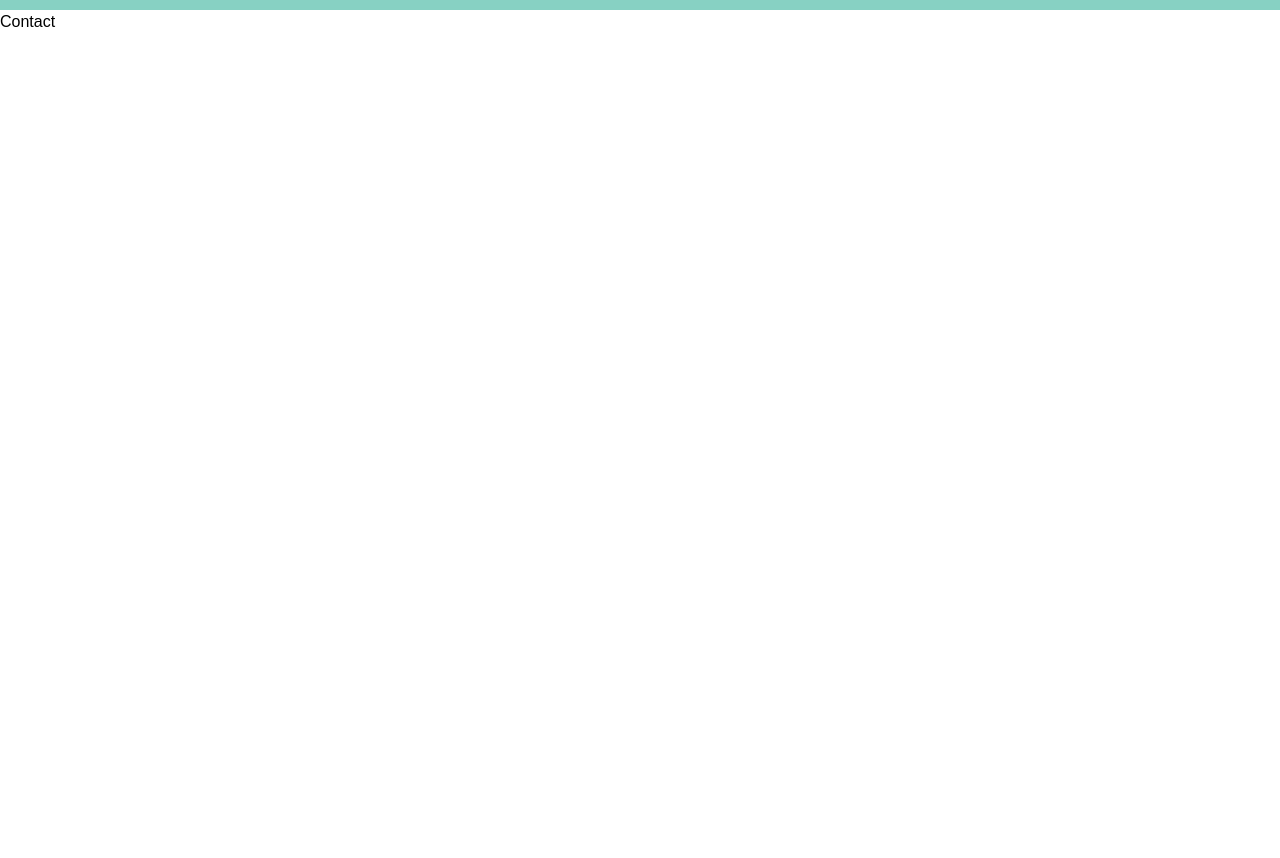
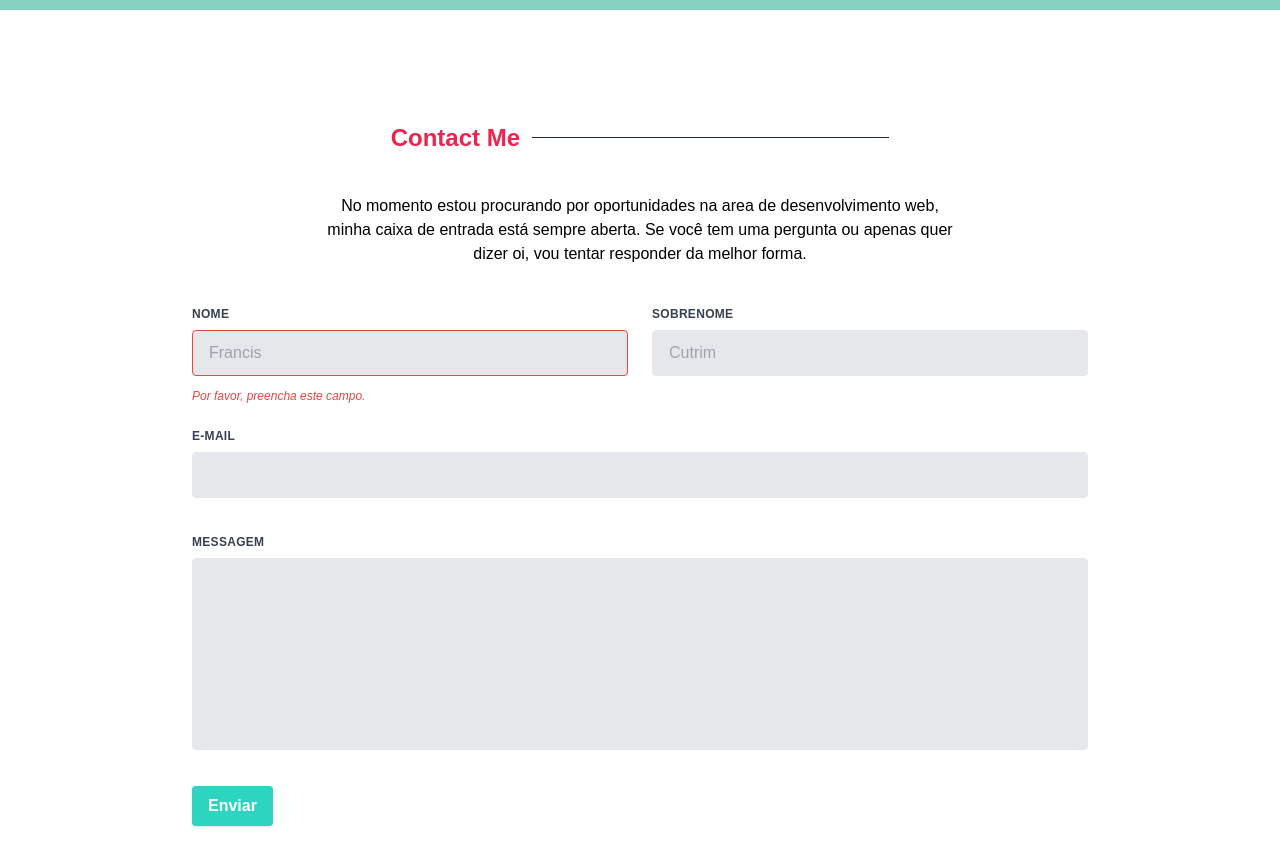
Before and after one commit to walaceborges/Portfolio, a React (Create React App) app: page / in a window 1280 px wide. Shown: the part 2440-3298 px from the top of the page. Before the commit the page ends 2474 px from the top, so only its background shows below. Built offline with nearby package versions, Linux system fonts and the light colour scheme.

Commit message:
fix: solucionando os problemas de alguns warnings

```diff
--- a/src/Components/About.jsx
+++ b/src/Components/About.jsx
@@ -16,7 +16,7 @@ function About() {
             </h2>
             <hr className='w-2/3 border-separate border-gray-800 md:w-11/12'></hr>
           </div>
-          <div className='pt-10 text-sm text-justify md:text-base'>
+          <div className='pt-10 text-sm text-justify md:text-base' id='about'>
             <p className=''>
             Olá, meu nome é <b>Walace</b> e gosto de desenvolver experiencias para o usuario. Meu interesse em desenvolvimento web começou em 2019, quando comecei a pesquisar como eram feitas as estruturas de paginas na internet, desde então, comecei a estudar sozinho <i>HTML e CSS</i> e logo após decidi cursar minha primeira faculdade na área de tecnologia
             </p>
@@ -41,10 +41,10 @@ function About() {
             Conecte-se comigo
             </p>
           <div className='pt-3 flex'>
-            <a href="https://github.com/walaceborges" target="_blank">
+            <a href="https://github.com/walaceborges" target="_blank" rel="noreferrer">
               <img className="w-16 pr-3"src={ gitHubImg } alt="github" />
             </a>
-            <a href="https://www.linkedin.com/in/walace-borges/" target="_blank">
+            <a href="https://www.linkedin.com/in/walace-borges/" target="_blank" rel="noreferrer">
               <img className="w-16 pl-3"src={ linkedinImg } alt="linkedin" />
             </a>
           </div>
--- a/src/Components/Carousel.jsx
+++ b/src/Components/Carousel.jsx
@@ -1,4 +1,4 @@
-import React, { useRef, useState } from "react";
+// import React, { useRef, useState } from "react";
 // Import Swiper React components
 import { Swiper, SwiperSlide } from "swiper/react";
 
@@ -42,7 +42,7 @@ function Carousel() {
             <p class="my-3 font-normal text-sm text-violet-600 text-center md:text-lg">
               #HTML #CSS #Bootstrap #Javascript
             </p>
-            <a href="https://github.com/walaceborges/adzuna" target="_blank">
+            <a href="https://github.com/walaceborges/adzuna" target="_blank" rel="noreferrer">
               <button
                 type="button"
                 class="text-white bg-blue-700 hover:bg-blue-800 focus:ring-4 focus:ring-blue-300 font-medium rounded-lg text-sm px-5 py-2.5 text-center mr-2 mb-2 dark:bg-blue-600 dark:hover:bg-blue-700 dark:focus:ring-blue-800"
@@ -50,7 +50,7 @@ function Carousel() {
                 Codigo
               </button>
             </a>
-            <a href="https://ejobs.vercel.app/#" target="_blank">
+            <a href="https://ejobs.vercel.app/#" target="_blank" rel="noreferrer">
               <button
                 type="button"
                 class="text-white bg-blue-700 hover:bg-blue-800 focus:ring-4 focus:ring-blue-300 font-medium rounded-lg text-sm px-5 py-2.5 text-center mr-2 mb-2 dark:bg-blue-600 dark:hover:bg-blue-700 dark:focus:ring-blue-800"
--- a/src/Components/Contact.jsx
+++ b/src/Components/Contact.jsx
@@ -1,9 +1,112 @@
-import React from 'react'
+import React from "react";
 
 function Contact() {
   return (
-    <div>Contact</div>
-  )
+    <div className="w-screen md:h-full md:w-full flex flex-col py-8 md:pt-28">
+      <div className="md:w-11/11 ">
+        <div className="flex items-center justify-center md:px-96 -mx-3">
+          <h2 className="text-xl font-semibold whitespace-nowrap pr-3 text-[#ED254E] md:text-2xl">
+            Contact Me
+          </h2>
+          <hr className="w-48 border-separate border-gray-800 md:w-8/12"></hr>
+        </div>
+        <div className="flex flex-col items-center pt-10">
+          <div className="text-center w-11/12 md:w-3/6 -mx-3">
+            <p className="text-sm font-medium md:text-base">
+              No momento estou procurando por oportunidades na area de
+              desenvolvimento web, minha caixa de entrada está sempre aberta. Se
+              você tem uma pergunta ou apenas quer dizer oi, vou tentar responder
+              da melhor forma.
+            </p>
+          </div>
+        </div>
+        <div className="flex justify-center pt-10">
+          <form
+            target="_blank"
+            action="https://formsubmit.co/ca32b4dd6f1ba09172d64ddf5a2ade6a"
+            method="POST"
+            className="w-80 md:w-full max-w-2xl md:max-w-4xl"
+          >
+            <div class="flex flex-wrap -mx-3 mb-6">
+              <div class="w-full md:w-1/2 px-3 mb-6 md:mb-0">
+                <label
+                  class="block uppercase tracking-wide text-gray-700 text-xs font-bold mb-2"
+                  for="grid-first-name"
+                >
+                  Nome
+                </label>
+                <input
+                  class="appearance-none block w-full bg-gray-200 text-gray-700 border border-red-500 rounded py-3 px-4 mb-3 leading-tight focus:outline-none focus:bg-white"
+                  id="grid-first-name"
+                  type="text"
+                  placeholder="Francis"
+                  required
+                />
+                <p class="text-red-500 text-xs italic">
+                  Por favor, preencha este campo.
+                </p>
+              </div>
+              <div class="w-full md:w-1/2 px-3">
+                <label
+                  class="block uppercase tracking-wide text-gray-700 text-xs font-bold mb-2"
+                  for="grid-last-name"
+                >
+                  Sobrenome
+                </label>
+                <input
+                  class="appearance-none block w-full bg-gray-200 text-gray-700 border border-gray-200 rounded py-3 px-4 leading-tight focus:outline-none focus:bg-white focus:border-gray-500"
+                  id="grid-last-name"
+                  type="text"
+                  placeholder="Cutrim"
+                  required
+                />
+              </div>
+            </div>
+            <div class="flex flex-wrap -mx-3 mb-6">
+              <div class="w-full px-3">
+                <label
+                  class="block uppercase tracking-wide text-gray-700 text-xs font-bold mb-2"
+                  for="grid-password"
+                >
+                  E-mail
+                </label>
+                <input
+                  class="appearance-none block w-full bg-gray-200 text-gray-700 border border-gray-200 rounded py-3 px-4 mb-3 leading-tight focus:outline-none focus:bg-white focus:border-gray-500"
+                  id="email"
+                  type="email"
+                  required
+                />
+              </div>
+            </div>
+            <div class="flex flex-wrap -mx-3 mb-6">
+              <div class="w-full px-3">
+                <label
+                  class="block uppercase tracking-wide text-gray-700 text-xs font-bold mb-2"
+                  for="grid-password"
+                >
+                  Messagem
+                </label>
+                <textarea
+                  class=" no-resize appearance-none block w-full bg-gray-200 text-gray-700 border border-gray-200 rounded py-3 px-4 mb-3 leading-tight focus:outline-none focus:bg-white focus:border-gray-500 h-48 resize-none"
+                  id="message"
+                ></textarea>
+              </div>
+            </div>
+            <div class="md:flex md:items-center">
+              <div class="md:w-1/3">
+                <button
+                  class="shadow bg-teal-400 hover:bg-teal-400 focus:shadow-outline focus:outline-none text-white font-bold py-2 px-4 rounded"
+                  type="submit"
+                >
+                  Enviar
+                </button>
+              </div>
+            </div>
+          </form>
+        </div>
+      </div>
+    </div>
+  );
 }
 
 export default Contact;
--- a/src/Components/Header.jsx
+++ b/src/Components/Header.jsx
@@ -8,7 +8,7 @@ function Header() {
   return (
     <nav className="absolute top-0 w-full bg-rich-black border-gray-200 px-2 sm:px-4 py-6">
       <div className="container flex flex-wrap justify-between items-center mx-auto">
-        <a href="#" className="flex">
+        <a href="home" className="flex">
           <span className="pl-2 md:pl-0 self-center text-2xl font-black font-mont-serrat whitespace-nowrap text-white">
             Wal<span className="text-[#D9E76C]">.</span>
           </span>
@@ -51,7 +51,7 @@ function Header() {
           <ul className="flex flex-col mt-4 md:flex-row md:space-x-8 md:mt-0 md:text-sm md:font-extrabold font-mont-serrat">
             <li>
               <a
-                href="#"
+                href="home"
                 className="block py-2 pr-4 pl-3 text-white border-b border-gray-100 hover:bg-gray-50 md:hover:bg-transparent md:border-0 md:hover:text-blue-700 md:p-0 dark:text-gray-400 md:dark:hover:text-white dark:hover:bg-gray-700 dark:hover:text-white md:dark:hover:bg-transparent dark:border-gray-700"
               >
                 HOME
@@ -59,7 +59,7 @@ function Header() {
             </li>
             <li>
               <a
-                href="#"
+                href="about"
                 className="block py-2 pr-4 pl-3 text-white border-b border-gray-100 hover:bg-gray-50 md:hover:bg-transparent md:border-0 md:hover:text-blue-700 md:p-0 dark:text-gray-400 md:dark:hover:text-white dark:hover:bg-gray-700 dark:hover:text-white md:dark:hover:bg-transparent dark:border-gray-700"
               >
                 ABOUT
@@ -67,7 +67,7 @@ function Header() {
             </li>
             <li>
               <a
-                href="#"
+                href="projects"
                 className="block py-2 pr-4 pl-3 text-white border-b border-gray-100 hover:bg-gray-50 md:hover:bg-transparent md:border-0 md:hover:text-blue-700 md:p-0 dark:text-gray-400 md:dark:hover:text-white dark:hover:bg-gray-700 dark:hover:text-white md:dark:hover:bg-transparent dark:border-gray-700"
               >
                 PROJECTS
@@ -75,7 +75,7 @@ function Header() {
             </li>
             <li>
               <a
-                href="#"
+                href="contact"
                 className="block py-2 pr-4 pl-3 text-white hover:bg-gray-50 md:hover:bg-transparent md:border-0 md:hover:text-blue-700 md:p-0 dark:text-gray-400 md:dark:hover:text-white dark:hover:bg-gray-700 dark:hover:text-white md:dark:hover:bg-transparent"
               >
                 CONTACT
--- a/src/Components/Hero.jsx
+++ b/src/Components/Hero.jsx
@@ -4,7 +4,7 @@ function Hero() {
   return (
     <div className="text-center w-full h-full uppercase">
       <section className="bg-[#ffe742] text-center flex justify-center items-center w-full py-44">
-        <div className="">
+        <div id="home">
           <h1 className="text-black md:text-10xl md:leading-none sm:text-8xl font-extrabold text-7xl">
             Walace
           </h1>
--- a/src/Components/Projects.jsx
+++ b/src/Components/Projects.jsx
@@ -5,7 +5,7 @@ function Projects() {
   return (
     <div className='bg-[#87D1C3] w-screen md:h-full md:w-full flex flex-col py-8 md:pt-28'>
       <div className='flex items-center justify-center md:px-72'>
-        <h2 className='text-xl font-semibold whitespace-nowrap pr-3 text-[#D90368] md:text-2xl'>
+        <h2 className='text-xl font-semibold whitespace-nowrap pr-3 text-[#ED254E] md:text-2xl'>
           My Projects
         </h2>
         <hr className='w-40 border-separate border-gray-800 md:w-9/12'></hr>
```
